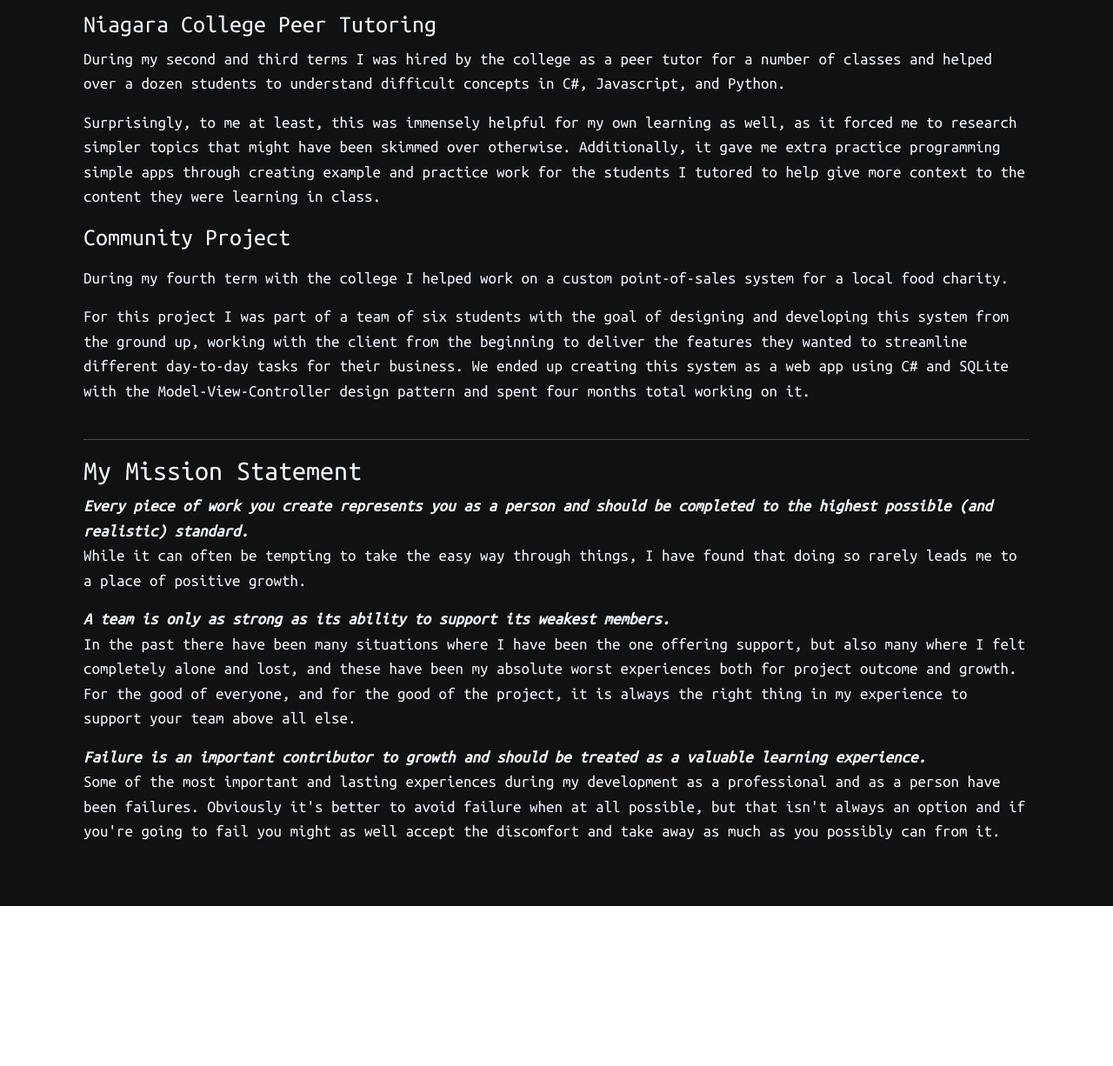
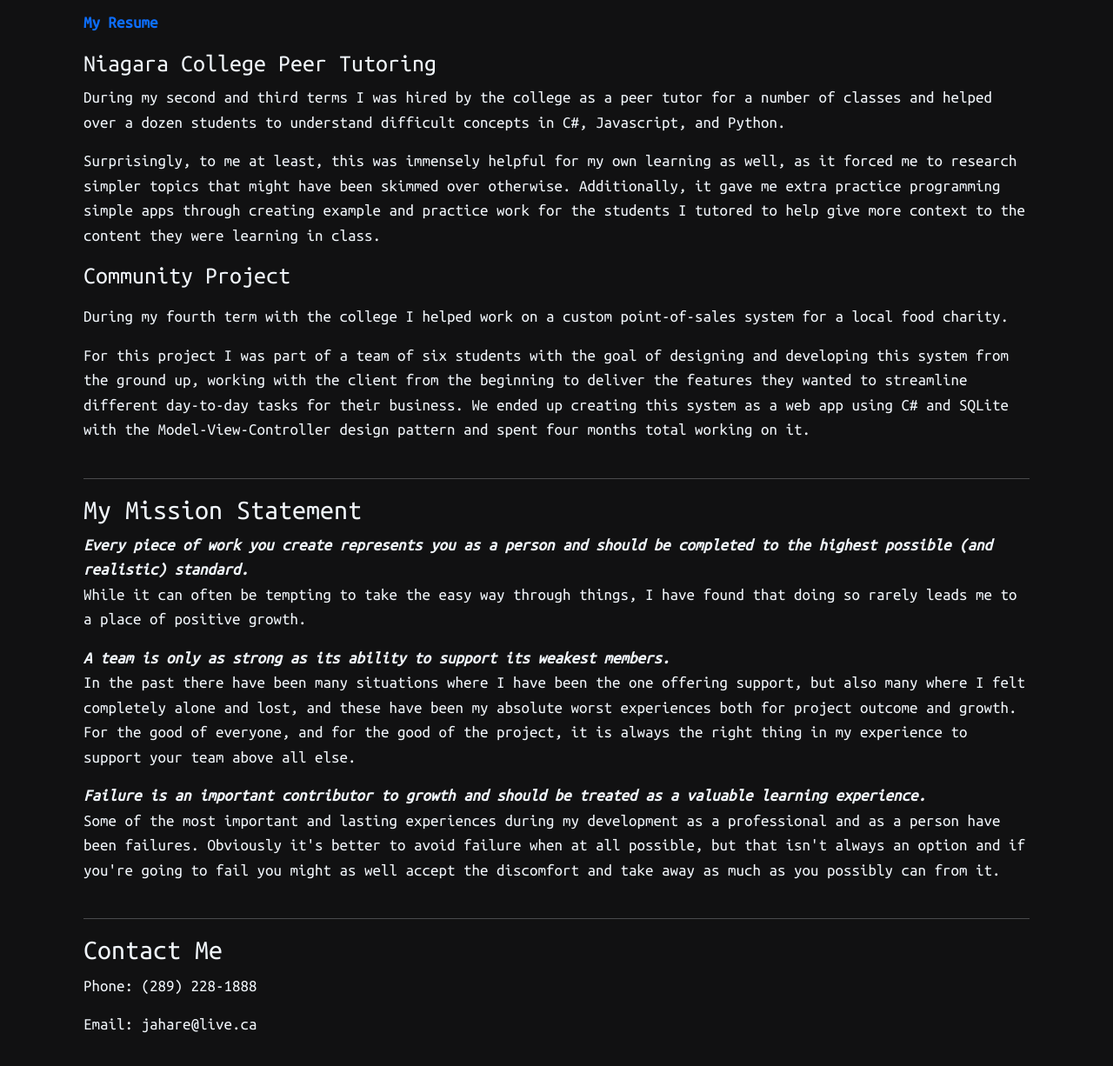
Before and after one commit to Hare-J/hare-j.github.io, a plain HTML site: page about.html in a window 1280 px wide. Shown: the part 682-1908 px from the top of the page at 87% size. Before the commit the page ends 1724 px from the top, so only its background shows below. Drawn offline with nearby package versions, Linux system fonts and the light colour scheme.

Commit message:
Added contact info and link to resume

```diff
--- a/about.html
+++ b/about.html
@@ -96,6 +96,8 @@
         <div class="row">
             <h2 style="margin-bottom:15px">Experience</h2>
 
+            <p><a href="resources/JHare - Resume.pdf" target="_blank">My Resume</a></p>
+
             <h3>Niagara College Peer Tutoring</h3>
             <p>
                 During my second and third terms I was hired by the college as a peer tutor for a number of classes
@@ -156,6 +158,12 @@
                 as well accept the discomfort and take away as much as you possibly can from it.
             </p>
         </div>
+
+        <hr>
+
+        <h2>Contact Me</h2>
+        <p>Phone: (289) 228-1888</p>
+        <p>Email: jahare@live.ca</p>
     </div>
 
     <script src="scripts/app.js"></script>
```
Also changed, not shown: 1 other file.
